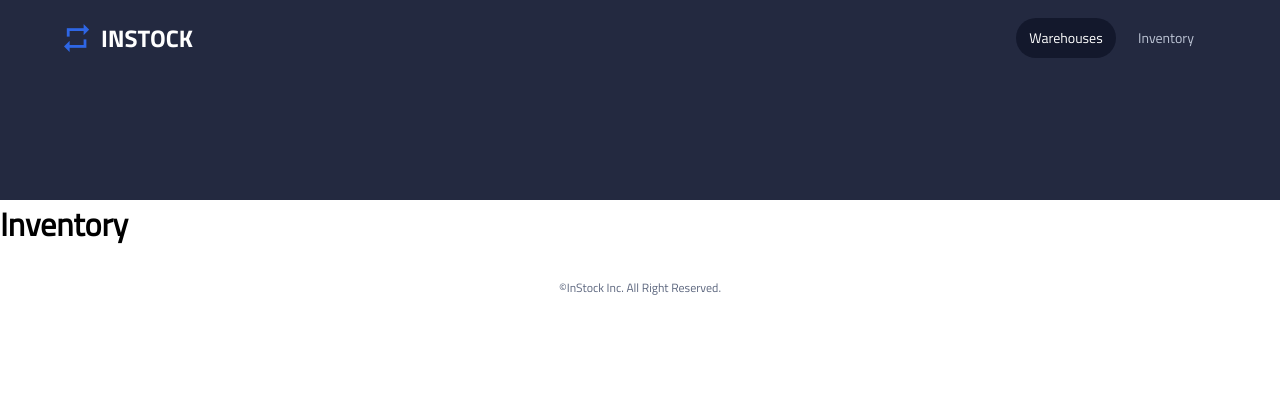
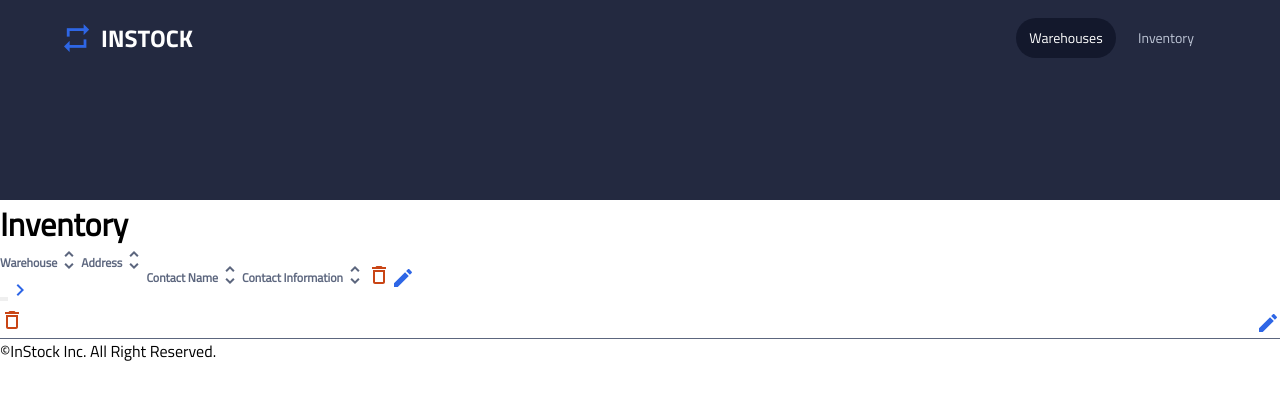
Before and after one commit to RayanCC/InStock-frontEnd, a React (Create React App) app: page /inventory in a window 1280 px wide. Shown: the top 400 px of the page. Built offline with nearby package versions, Linux system fonts and the light colour scheme.

Commit message:
- Refactor component - -   imports and add Warehouse component

```diff
--- a/src/App.js
+++ b/src/App.js
@@ -1,8 +1,7 @@
 import { BrowserRouter, Routes, Route } from "react-router-dom";
 import Warehouses from "./pages/Warehouses/Warehouses";
 import Inventory from "./pages/Inventory/Inventory";
-import Header from "./components/Header/Header.js";
-import Footer from "./components/Footer/Footer.js";
+import { Footer, Header, Warehouse } from "./components/index";
 import "./styles/global.scss";
 
 function App() {
@@ -13,6 +12,7 @@ function App() {
         <Route path="/" element={<Warehouses />} />
         <Route path="/inventory" element={<Inventory />} />
       </Routes>
+      <Warehouse />
       <Footer />
     </BrowserRouter>
   );
--- a/src/components/footer/Footer.js
+++ b/src/components/footer/Footer.js
@@ -1,11 +1,12 @@
+import React from "react";
 import "./footer.scss";
 
-function Footer() {
+const Footer = () => {
   return (
-    <div className="footer">
+    <div>
       <p>&copy;InStock Inc. All Right Reserved. </p>
     </div>
   );
-}
+};
 
 export default Footer;
--- a/src/components/header/Header.js
+++ b/src/components/header/Header.js
@@ -2,7 +2,7 @@ import "./header.scss";
 import logo2 from "../../assets/logo/InStock-Logo_2x.png";
 import { useState } from "react";
 
-function Header() {
+const Header = () => {
   const [activeTab, setActiveTab] = useState("warehouse");
   const handleTabClick = (tabName) => {
     setActiveTab(tabName);
@@ -35,6 +35,6 @@ function Header() {
       </div>
     </div>
   );
-}
+};
 
 export default Header;
--- /dev/null
+++ b/src/components/index.js
@@ -0,0 +1,3 @@
+export { default as Header } from "./Header/Header";
+export { default as Footer } from "./Footer/Footer";
+export { default as Warehouse } from "./Warehouse/Warehouse";
```
